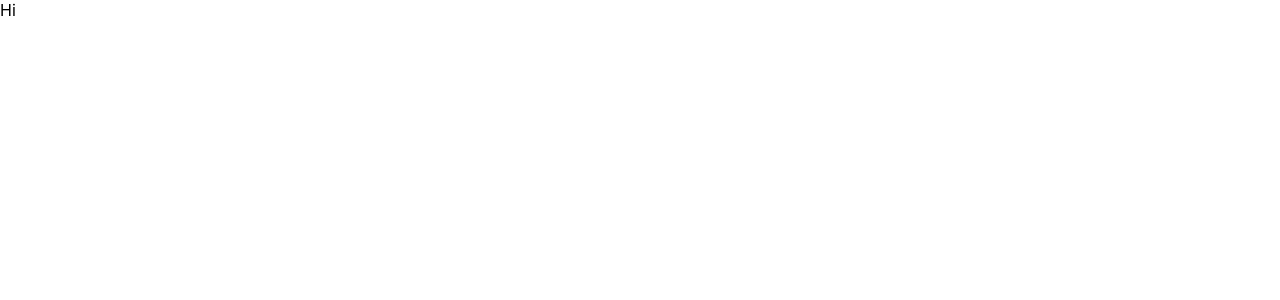
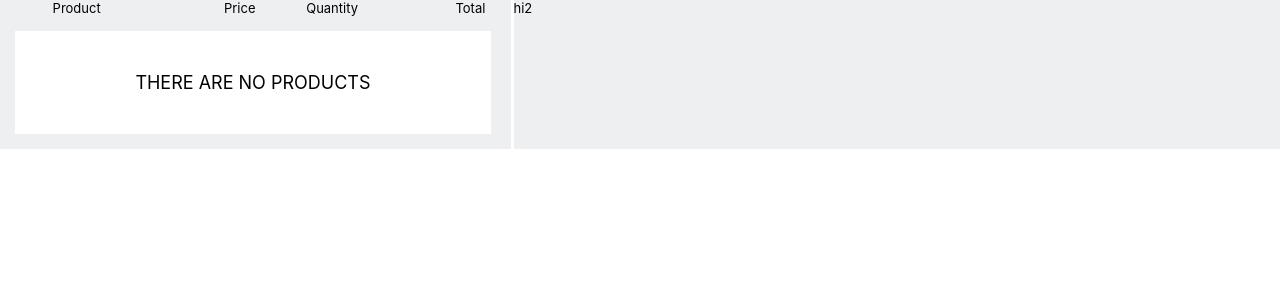
Before and after one commit to ShivamJainy/my-app, a React (Create React App) app: page / in a window 1280 px wide. Shown: the top 300 px of the page. Built offline with nearby package versions, Linux system fonts and the light colour scheme.

Commit message:
Third Commit

```diff
--- a/src/components/POSSystem.js
+++ b/src/components/POSSystem.js
@@ -1,9 +1,23 @@
 import React from "react";
 
 const POSSystem= () => {
+    const styles={"wrapper":{"display":"flex","fontSize":"small"},"leftBox":{"width":"40%","backgroundColor":"rgba(238,239,241,255)","marginRight":"0.2%"},"rightBox":{"width":"60%","backgroundColor":"rgba(238,239,241,255)"}};
     return(
-        <div>
-            Hi
+        <div style={styles.wrapper}>
+            <div style={styles.leftBox}>
+                <div style={styles.wrapper}>
+                    <div style={{"width":"30%","textAlign":"center"}}>Product</div>
+                    <div style={{"width":"20%","textAlign":"right"}}>Price</div>
+                    <div style={{"width":"30%","textAlign":"center"}}>Quantity</div>
+                    <div style={{"width":"15%","textAlign":"right"}}>Total</div>
+                </div>
+                <div style={{"margin":"3%","textAlign":"center","width":"93%","backgroundColor":"white","fontSize":"large","padding":"8% 0"}}>
+                    THERE ARE NO PRODUCTS
+                </div>
+                <div>
+                </div>
+            </div>
+            <div style={styles.rightBox}>hi2</div>
         </div>
     )
 };
```
